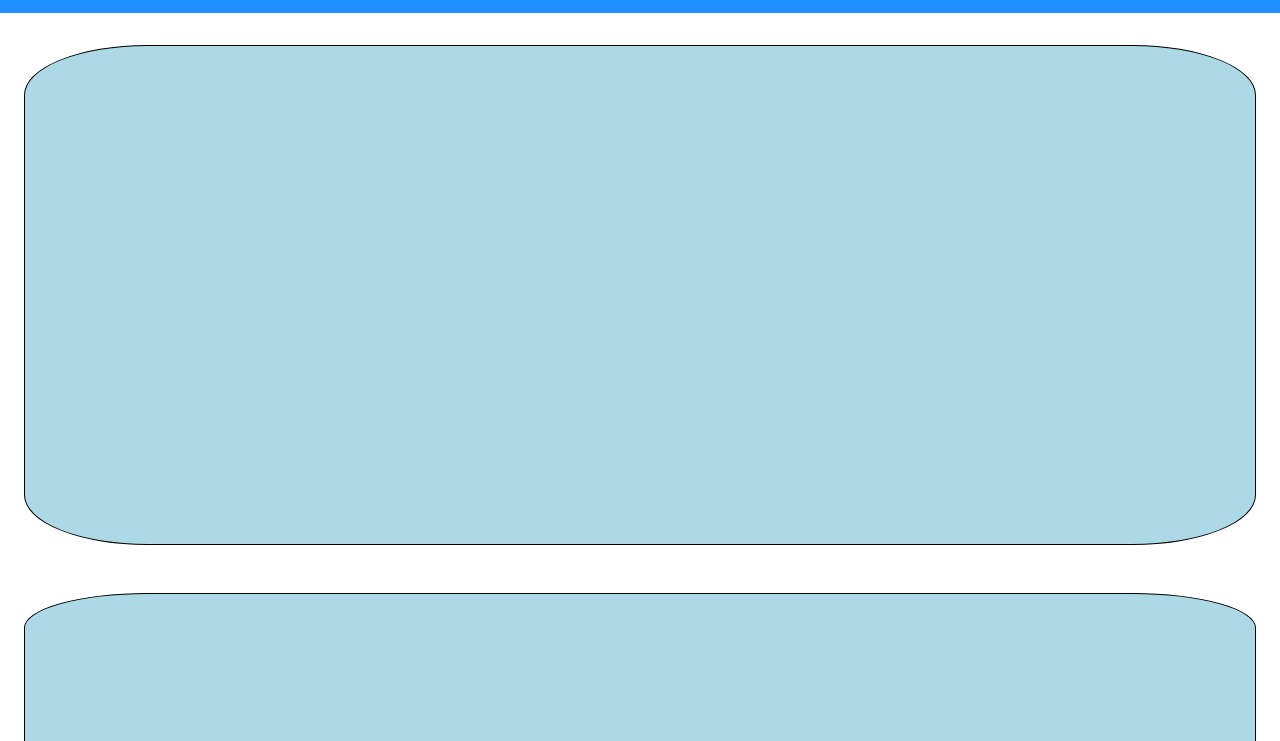
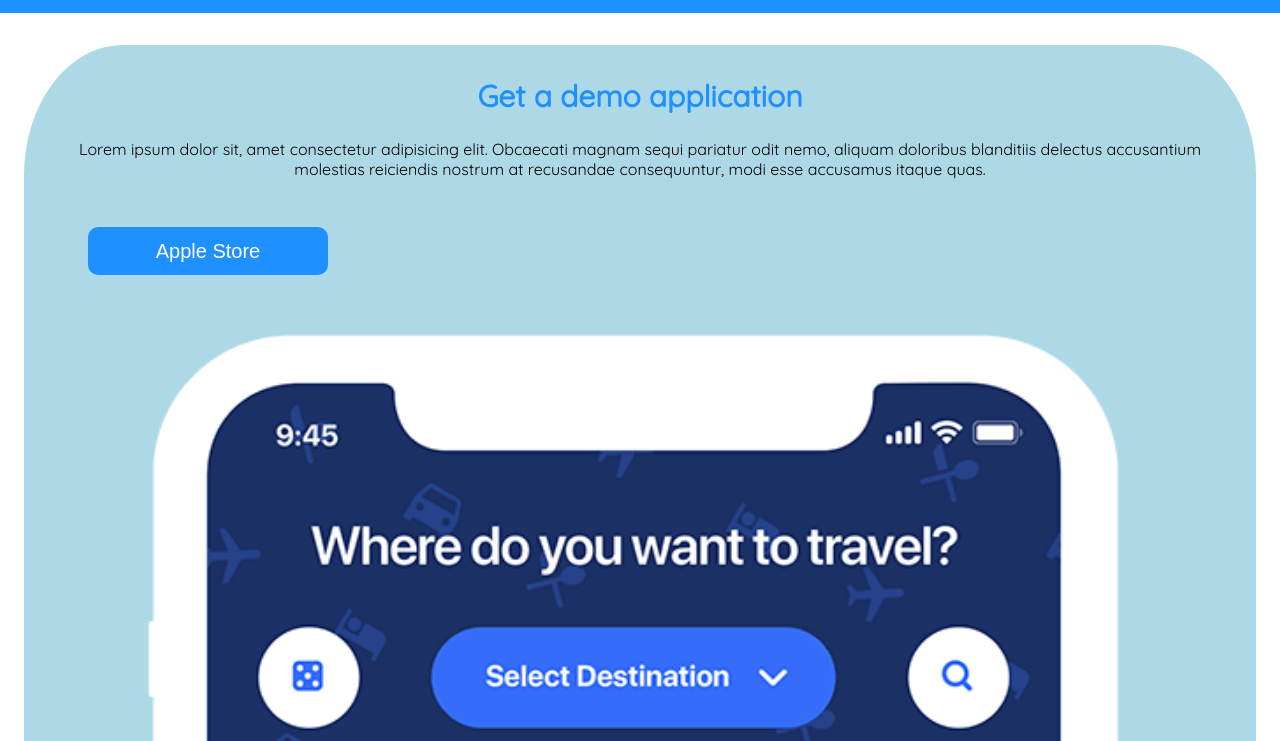
Before and after one commit to RobertoScarci/htmlcss-responsive-layout, a plain HTML site: page index.html in a window 1280 px wide. Shown: the part 59-800 px from the top of the page. Drawn offline with Linux system fonts and the light colour scheme.

Commit message:
aggiunta p e h2 nella first part

```diff
--- a/index.html
+++ b/index.html
@@ -10,6 +10,12 @@
 
     <!--FontAwesome-->
     <link rel="stylesheet" href="https://cdnjs.cloudflare.com/ajax/libs/font-awesome/6.4.2/css/all.min.css">
+
+    <!--Google Fonts-->
+    <link rel="preconnect" href="https://fonts.googleapis.com">
+   <link rel="preconnect" href="https://fonts.gstatic.com" crossorigin>
+   <link href="https://fonts.googleapis.com/css2?family=Fredoka:wght@300;700&family=Lato:ital,wght@0,100;1,100;1,300&family=Open+Sans:wght@600&family=PT+Sans:ital,wght@1,400;1,700&family=Quicksand&display=swap" rel="stylesheet">
+
 </head>
 
 <body>
@@ -31,13 +37,50 @@
     <!--First Part-->
     <div>
         <div class="container">
-            <div class="p-and-image"></div>
-            <div class="quadrato"></div>
+            <div class="p-and-image">
+                <h2>
+                    Get a demo application
+                </h2>
+                <p>
+                    Lorem ipsum dolor sit, amet consectetur adipisicing elit. Obcaecati magnam sequi pariatur odit nemo, aliquam doloribus blanditiis delectus accusantium molestias reiciendis nostrum at recusandae consequuntur, modi esse accusamus itaque quas.
+                </p>
+                <button>Apple Store</button>
+                <img src="./img/phone.png" alt="phone image">
+            </div>
+            <div class="quadrato">
+                <h2>
+                    Clean Code
+                </h2>
+                <p>
+                    Lorem ipsum dolor sit amet consectetur adipisicing elit. Illo, eveniet quaerat quod id enim, eum pariatur, suscipit optio ratione voluptatum cum earum quo nisi quisquam saepe quibusdam laborum repellat rerum.
+                </p>
+            </div>
         </div>
         <div class="container">
-            <div class="quadrato"></div>
-            <div class="quadrato"></div>
-            <div class="quadrato"></div>
+            <div class="quadrato">
+                <h2>
+                    Web Design
+                </h2>
+                <p>
+                    Lorem ipsum dolor sit, amet consectetur adipisicing elit. Ab veniam exercitationem voluptates ducimus aut, perferendis dignissimos vero deleniti, repellat cum quod expedita dolor? Dicta earum iusto perspiciatis ab? Quis, beatae.
+                </p>
+            </div>
+            <div class="quadrato">
+                <h2>
+                    Development
+                </h2>
+                <p>
+                    Lorem ipsum dolor sit amet consectetur adipisicing elit. Ipsam autem alias corporis maxime excepturi similique vero corrupti maiores sapiente possimus laudantium hic perspiciatis praesentium, exercitationem qui, laboriosam provident, vel officia.
+                </p>
+            </div>
+            <div class="quadrato">
+                <h2>
+                    Branding
+                </h2>
+                <p>
+                    Lorem ipsum dolor sit amet consectetur adipisicing elit. Iste, nisi? Placeat necessitatibus modi eligendi hic ipsum obcaecati iure, quod sit possimus ab quibusdam omnis magni libero corrupti nemo perspiciatis nulla!
+                </p>
+            </div>
         </div>
     </div>
 
--- a/style/style.css
+++ b/style/style.css
@@ -3,6 +3,14 @@
     margin: 0;
     padding: 0;
     box-sizing: border-box;
+}
+
+body{
+    font-family: 'Fredoka', sans-serif;
+    font-family: 'Lato', sans-serif;
+    font-family: 'Open Sans', sans-serif;
+    font-family: 'PT Sans', sans-serif;
+    font-family: 'Quicksand', sans-serif;
 }
 
 .container{
@@ -54,10 +62,42 @@ header i{
 .p-and-image{
     background-color: lightblue;
     width: 100%;
-    height: 500px;
-    border: 1px solid black;
-    border-radius: 10%;
+    border-radius: 8%;
     margin-top: 2rem;
+    position: relative;
+}
+.p-and-image img{
+    width: 100%;
+    padding-bottom: 0;
+}
+
+.p-and-image *,
+.quadrato *{
+    text-align: center;
+}
+
+.p-and-image h2,
+.quadrato h2{
+    padding-top: 2rem;
+    color: dodgerblue;
+    font-size: 30px;
+}
+
+.p-and-image p,
+.quadrato p{
+    padding: 1.5rem 2.5rem;
+}
+
+.p-and-image button{
+    margin: 1.5rem 0;
+    margin-left: 4rem;
+    width: 15rem;
+    height: 3rem;
+    font-size: 20px;
+    color: white;
+    background-color: dodgerblue;
+    border-radius: 10px 10px 10px 10px;
+    border: 0;
 }
 
 /* Planning */
```
